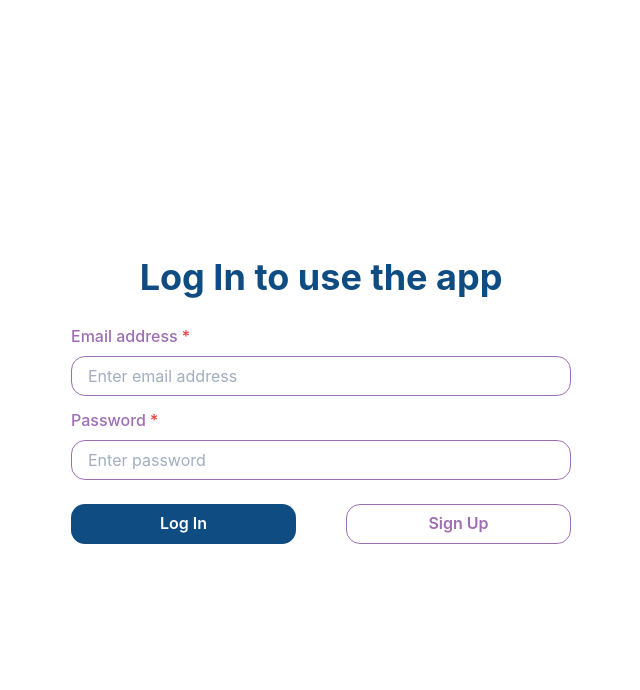
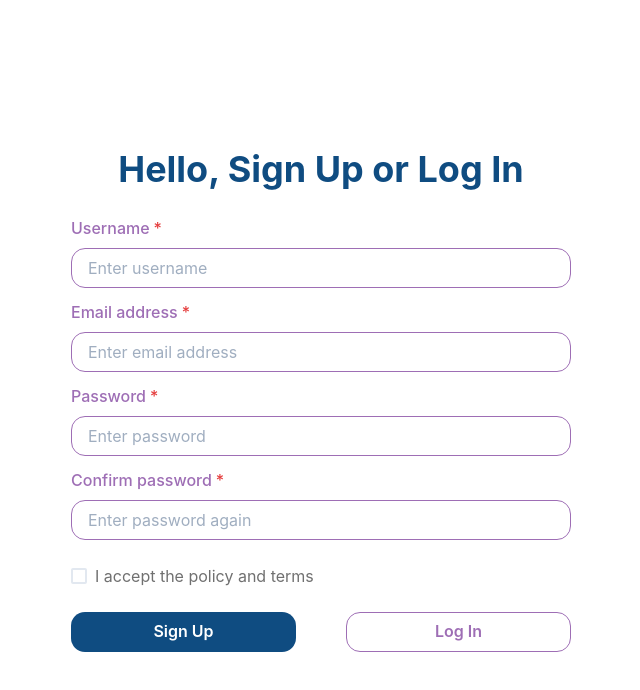
Before and after one commit to DevArcana/SE-ProjectManagement-UI, a React (Create React App) app: page /register in a window 1280 px wide. Shown: the top 690 px of the page, without its empty margins (319-959 px from the left). Built offline with nearby package versions, Linux system fonts and the light colour scheme.

Commit message:
Add routing

```diff
--- a/src/App.tsx
+++ b/src/App.tsx
@@ -1,10 +1,7 @@
 import * as React from "react"
-import {RegisterView} from "./authentication/views/RegisterView"
-import {LoginView} from "./authentication/views/LoginView"
-import {login, register} from "./authentication/api/authAPI"
 import { AuthProvider } from './authentication/context/AuthProvider';
+import { AppRouter } from './routing/AppRouter';
 import {
-  Flex,
   ChakraProvider,
   extendTheme
 } from "@chakra-ui/react"
@@ -22,7 +19,7 @@ export const App: React.FC = () => {
   return (
     <ChakraProvider theme={theme}>
       <AuthProvider>
-        <LoginView />
+        <AppRouter />
       </AuthProvider>
     </ChakraProvider>
   )
--- a/src/authentication/components/LoginForm.tsx
+++ b/src/authentication/components/LoginForm.tsx
@@ -9,7 +9,7 @@ import {
 } from "@chakra-ui/react"
 import { useForm } from 'react-hook-form';
 import { useAuth } from '../context/AuthProvider'
-import { getToken } from '../helpers/tokenStorage'
+import { useHistory } from 'react-router-dom'
 
 interface Inputs {
     login: string,
@@ -17,6 +17,7 @@ interface Inputs {
 };
 
 export const LoginForm: React.FC = () => {
+    const history = useHistory();
     const { login } = useAuth();
     const { register, handleSubmit, errors } = useForm<Inputs>();
     const [ loginError, setLoginError ] = useState<boolean>(false);
@@ -72,6 +73,7 @@ export const LoginForm: React.FC = () => {
                     borderRadius={14}
                     borderColor='#9E6EB5'
                     color='#9E6EB5'
+                    onClick={() => history.push('/register')}
                     _hover={{ bgColor: '#FFFFFF',
                                 transform: 'scale(1.02)'}}
                     _active={{ bgColor: '#FFFFFF',
--- a/src/authentication/components/RegisterForm.tsx
+++ b/src/authentication/components/RegisterForm.tsx
@@ -10,6 +10,7 @@ import {
 } from "@chakra-ui/react"
 import { useForm } from 'react-hook-form';
 import { register as appRegister } from '../api/authAPI';
+import { useHistory } from 'react-router-dom'
 
 interface Inputs {
     username: string,
@@ -20,6 +21,7 @@ interface Inputs {
 };
 
 export const RegisterForm: React.FC = () => {
+    const history = useHistory();
     const { register, handleSubmit, errors } = useForm<Inputs>();
     const [ registerError, setRegisterError ] = useState<string | null>(null);
     const onSubmit = (data: Inputs) => {
@@ -112,6 +114,7 @@ export const RegisterForm: React.FC = () => {
                         borderRadius={14}
                         borderColor='#9E6EB5'
                         color='#9E6EB5'
+                        onClick={() => history.push('/login')}
                         _hover={{ bgColor: '#FFFFFF',
                                 transform: 'scale(1.02)'}}
                         _active={{ bgColor: '#FFFFFF',
--- /dev/null
+++ b/src/routing/AppRouter.tsx
@@ -0,0 +1,24 @@
+import React from 'react';
+import { BrowserRouter as Router, Redirect, Route, Switch } from 'react-router-dom'
+import { useAuth } from '../authentication/context/AuthProvider'
+import { LoginView } from './../authentication/views/LoginView';
+import { RegisterView } from './../authentication/views/RegisterView';
+
+export const AppRouter: React.FC = () => {
+    const { isAuthenticated } = useAuth();
+    return (
+        <Router>
+            <Switch>
+                <Route path='/' exact>
+                    {!isAuthenticated && <Redirect to='/login' />}
+                </Route>
+                <Route path='/login'>
+                    {!isAuthenticated ? <LoginView /> : <Redirect to='/' />}
+                </Route>
+                <Route path='/register'>
+                    {!isAuthenticated ? <RegisterView /> : <Redirect to='/' />}
+                </Route>
+            </Switch>
+        </Router>
+    )
+}
```
Also changed, not shown: 1 other file (tests, documents, lock files or other folders). Lines whose indentation alone changed are shown as unchanged.
